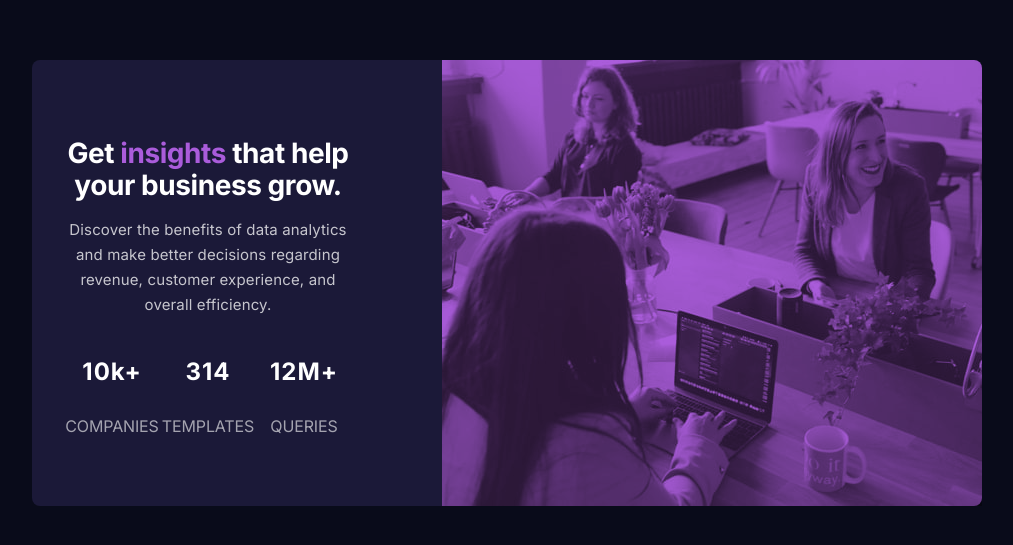
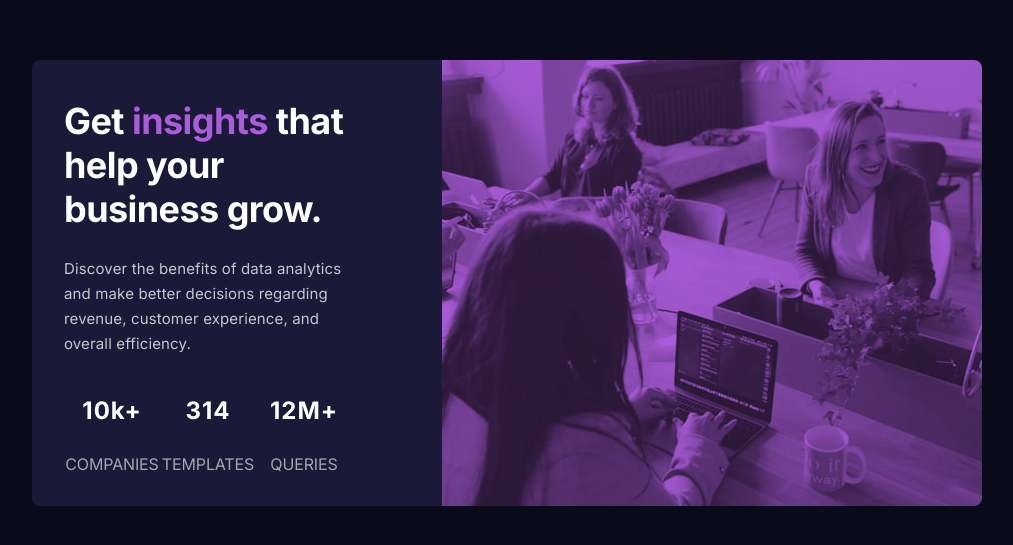
Before and after one commit to josuke0227/stats-preview-card-component, a React (Create React App) app: page / in a window 1280 px wide. Shown: the part 117-662 px from the top of the page, without its empty margins (133-1146 px from the left). Built offline with nearby package versions, Linux system fonts and the light colour scheme.

Commit message:
Chage fontsize

```diff
--- a/src/components/Article.jsx
+++ b/src/components/Article.jsx
@@ -10,13 +10,15 @@ const useStyles = makeStyles(({ palette, breakpoints }) => ({
   },
   headerWrapper: {
     marginBottom: "1.6rem",
-    [breakpoints.up("mg")]: {
+    [breakpoints.up("md")]: {
+      fontSize: "3.6rem",
+      lineHeight: "4.4rem",
       marginBottom: "2.5rem",
       textAlign: "left",
     },
   },
   bodyWrapper: {
-    [breakpoints.up("mg")]: {
+    [breakpoints.up("md")]: {
       textAlign: "left",
     },
   },
```
